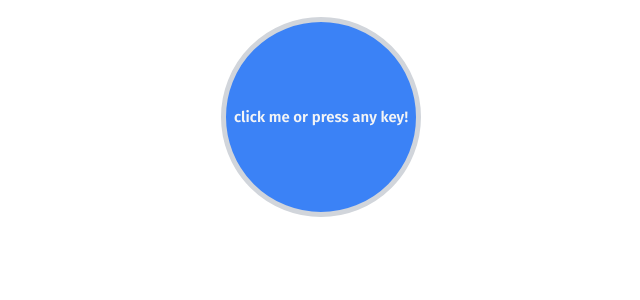
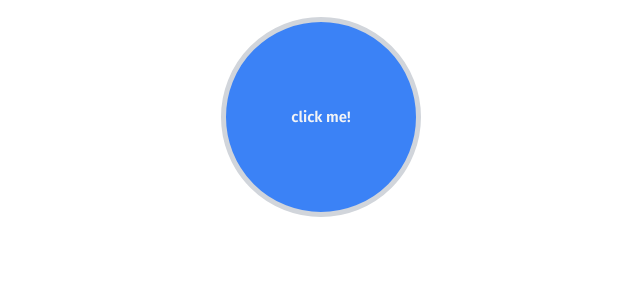
Before and after one commit to hellonearth311/Global-Clicker, a Django app: page /clicker/ in a window 1280 px wide. Shown: the part 341-641 px from the top of the page, without its empty margins (319-959 px from the left). Run offline with Django 5.2, Linux system fonts and the light colour scheme; data that the repository does not hold is empty.

Commit message:
no js required!

```diff
--- a/global_clicker_app/static/script.js
+++ /dev/null
@@ -1,8 +0,0 @@
-document.addEventListener('keydown', function(event) {
-    console.log("clicked");
-    document.getElementById("clicker").click();
-});
-
-function handleClick() {
-    console.log("clicked");
-};
--- a/global_clicker_app/templates/global_clicker_app/templates/clicker.html
+++ b/global_clicker_app/templates/global_clicker_app/templates/clicker.html
@@ -13,7 +13,7 @@
         <h1 id="title">global clicker</h1>
         <p id="clicks">total clicks: {{ clicks }}</p>
         <form action="{% url 'click' %}">
-            <button id="clicker" onclick="handleClick()" type="submit">click me or press any key!</button>
+            <button id="clicker" type="submit">click me!</button>
         </form>
         <footer id="footer">
             <p>made by swarit narang</p>
```
